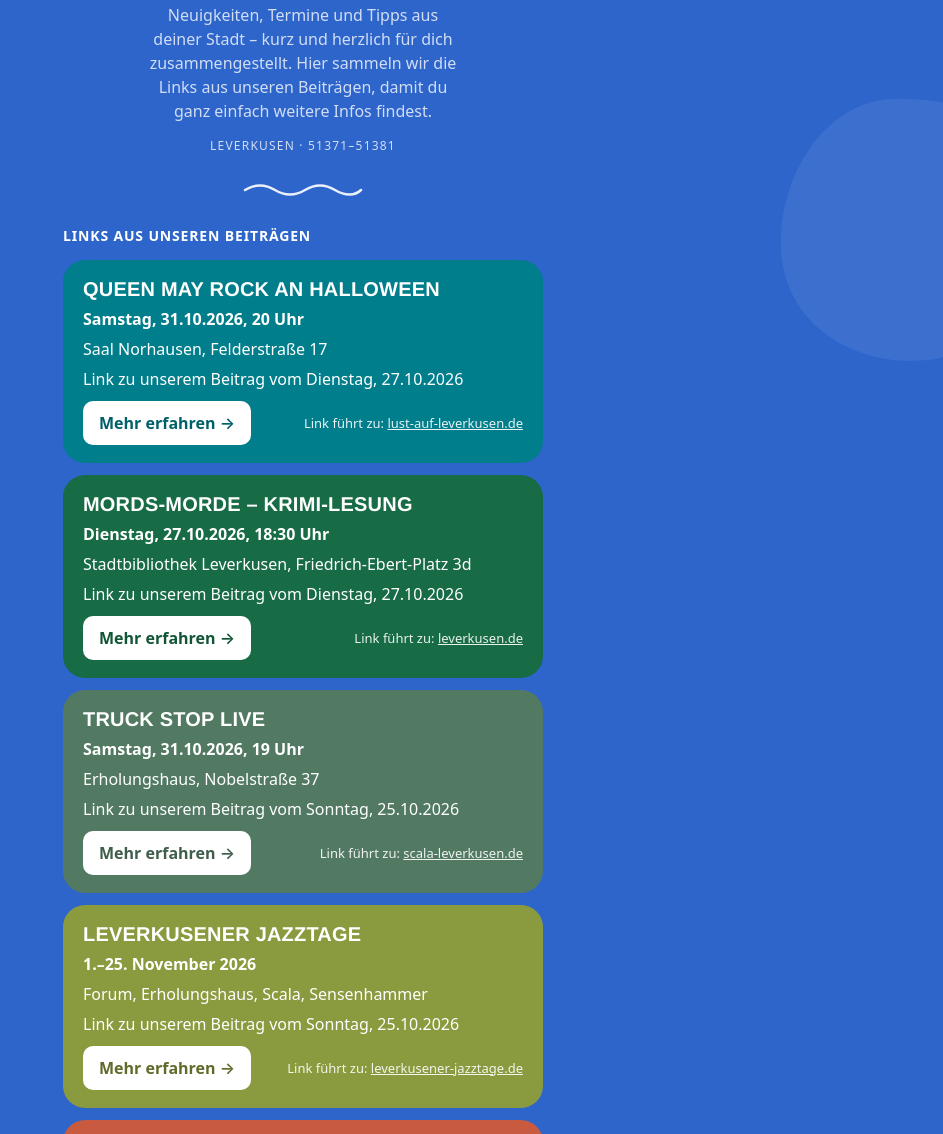
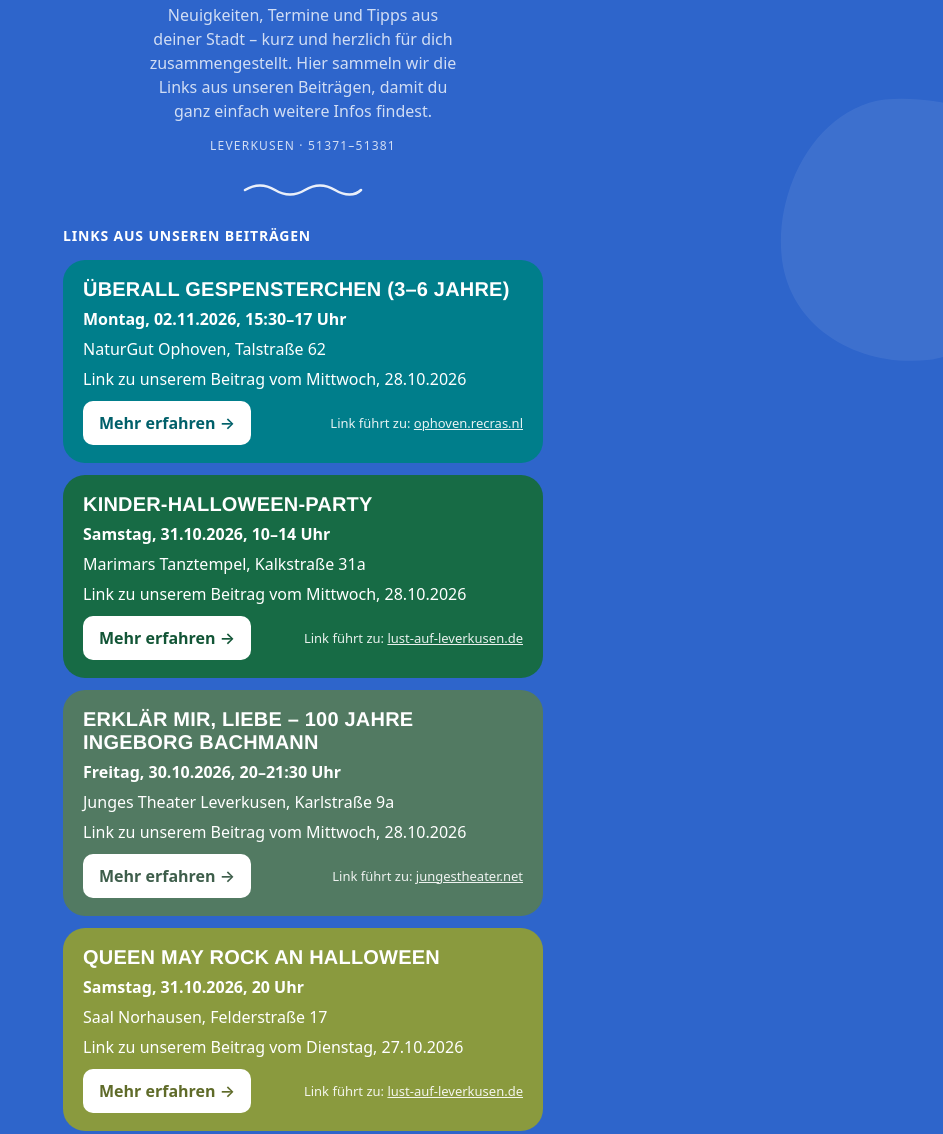
Before and after one commit to servhu/leverkusen, a plain HTML site: page index.html in a window 1280 px wide. Shown: the part 329-1463 px from the top of the page, without its empty margins (337-1280 px from the left). Drawn offline with Linux system fonts and the light colour scheme.

Commit message:
Linktree aktualisiert: Bachmann-Abend, Kinder-Halloween-Party, Überall Gespensterchen
Co-Authored-By: Claude Sonnet 5.5 <noreply@anthropic.com>
Claude-Session: https://claude.ai/code/session_01N1a4G6CS5M1VCCTNfbRmPM

```diff
--- a/index.html
+++ b/index.html
@@ -161,6 +161,36 @@ footer a:focus-visible { outline: 2px solid var(--white); outline-offset: 2px; }
 <script>
 // Links aus unseren Beiträgen: erscheinen oben, jeder in einer eigenen Farbe (siehe FARBEN).
 const AKTUELL = [
+  {
+    title: "Überall Gespensterchen (3–6 Jahre)",
+    when: "Montag, 02.11.2026, 15:30–17 Uhr",
+    where: "NaturGut Ophoven, Talstraße 62",
+    url: "https://ophoven.recras.nl/onlineboeking?package=700",
+    id: "2026-10-27-extra-0646|t2",
+    bis: "2026-11-02",
+    seit: "2026-10-28",
+    gepostet: "2026-10-28"
+  },
+  {
+    title: "Kinder-Halloween-Party",
+    when: "Samstag, 31.10.2026, 10–14 Uhr",
+    where: "Marimars Tanztempel, Kalkstraße 31a",
+    url: "https://lust-auf-leverkusen.de/veranstaltung/kinder-halloween-party/",
+    id: "2026-10-27-extra-0646|t1",
+    bis: "2026-10-31",
+    seit: "2026-10-28",
+    gepostet: "2026-10-28"
+  },
+  {
+    title: "Erklär mir, Liebe – 100 Jahre Ingeborg Bachmann",
+    when: "Freitag, 30.10.2026, 20–21:30 Uhr",
+    where: "Junges Theater Leverkusen, Karlstraße 9a",
+    url: "https://www.jungestheater.net/spielplan/2c59xk47o2otqrfhdhrl084nsqrn4y",
+    id: "2026-10-27-extra-0646|t7",
+    bis: "2026-10-30",
+    seit: "2026-10-28",
+    gepostet: "2026-10-28"
+  },
   {
     title: "Queen May Rock an Halloween",
     when: "Samstag, 31.10.2026, 20 Uhr",
```
